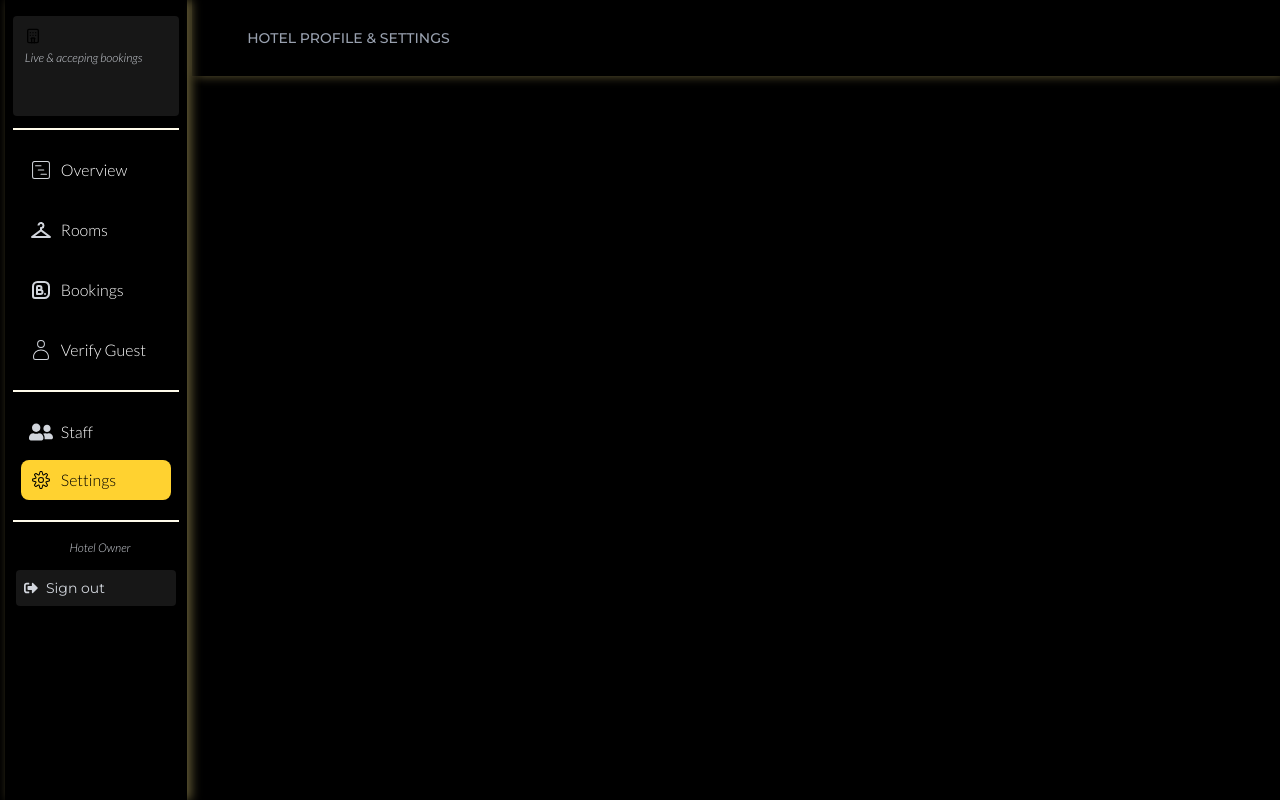
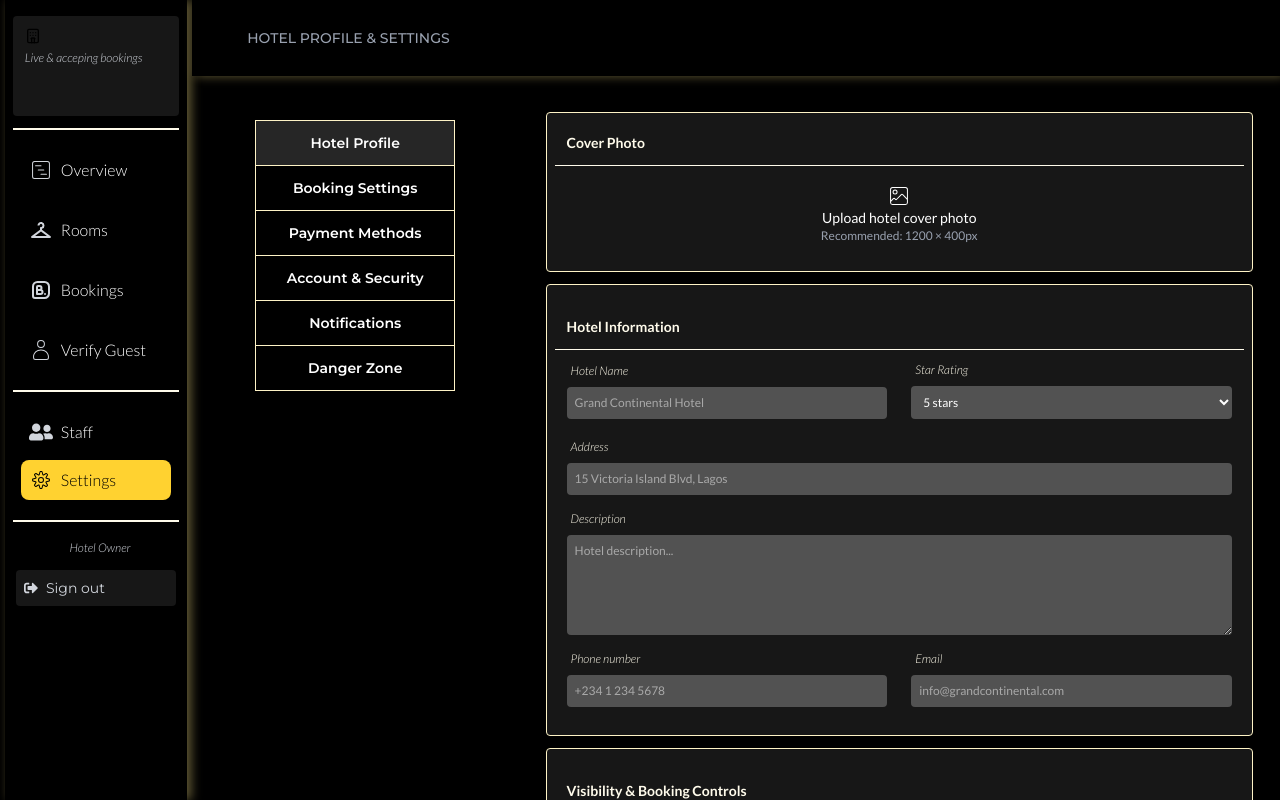
Before and after one commit to Chavon007/axis-admin, a React (Vite) app: page /dashboard in a window 1280 px wide. Both pictures are taken after a click on the button "Settings". Shown: the top 800 px of the page. Built offline with nearby package versions, Linux system fonts and the light colour scheme; the HTML template or start-up script is replaced by a standard one.

Commit message:
feat: style settings page with fixed sidebar, sticky navbar and hotel profile form

```diff
--- a/src/components/createHotel.tsx
+++ b/src/components/createHotel.tsx
@@ -1,7 +1,8 @@
 import { useState } from "react";
 import type { createHotel } from "../types/hotel";
 import { useCreateHotel } from "../hooks/createHotelHook";
-
+import { CiImageOn } from "react-icons/ci";
+import { FaToggleOff, FaToggleOn } from "react-icons/fa6";
 export function CreateHotel() {
   const [formData, setFormData] = useState<createHotel>({
     hotelName: "",
@@ -61,25 +62,41 @@ export function CreateHotel() {
   };
 
   return (
-    <div>
-      <form onSubmit={handleSubmit}>
-        <section>
-          <h4>Cover Photo</h4>
+    <div className="h-auto pb-6">
+      <form className="flex flex-col gap-3" onSubmit={handleSubmit}>
+        <section className="border h-40 bg-neutral-900 rounded border-amber-100 p-2">
+          <h4 className="text-sm font-lato font-bold text-amber-50 border-b p-3">
+            Cover Photo
+          </h4>
+
+          <label className="flex flex-col items-center justify-center cursor-pointer h-24 text-white font-lato">
+            <CiImageOn size={24} />
+            <p className="text-sm">Upload hotel cover photo</p>
+            <small className="text-gray-400 text-xs">
+              Recommended: 1200 × 400px
+            </small>
             <input
-            type="files"
+              type="file"
               accept="image/*"
+              className="hidden"
               onChange={(e) =>
                 setFormData({ ...formData, image: e.target.files?.[0] ?? "" })
               }
             />
+          </label>
         </section>
 
-        <section>
-          <h4>Hotel Information</h4>
-          <div>
-            <label>
-              <h5>Hotel Name</h5>
+        <section className="border h-auto bg-neutral-900 rounded border-amber-100 py-5 px-2">
+          <h4 className="text-sm font-lato font-bold text-amber-50 border-b p-3">
+            Hotel Information
+          </h4>
+          <div className="flex justify-between items-center">
+            <label className="w-[50%] p-3 flex flex-col gap-2">
+              <h5 className="text-xs font-lato font-light italic text-amber-50 ml-1 ">
+                Hotel Name
+              </h5>
               <input
+                className="p-2 focus:outline-none text-white text-xs rounded bg-neutral-600 font-lato"
                 type="text"
                 value={formData.hotelName}
                 onChange={(e) =>
@@ -88,9 +105,12 @@ export function CreateHotel() {
                 placeholder="Grand Continental Hotel"
               />
             </label>
-            <label>
-              <h5>Star Rating</h5>
+            <label className="w-[50%]  p-3 flex flex-col gap-2">
+              <h5 className="text-xs font-lato font-light italic text-amber-50 ml-1 ">
+                Star Rating
+              </h5>
               <select
+                className="p-2 focus:outline-none text-white text-xs rounded bg-neutral-600 font-lato"
                 value={formData.rating}
                 onChange={(e) =>
                   setFormData({ ...formData, rating: e.target.value })
@@ -104,9 +124,12 @@ export function CreateHotel() {
               </select>
             </label>
           </div>
-          <label>
-            <h5>Address</h5>
+          <label className="w-full py-2 px-3 flex flex-col gap-2">
+            <h5 className="text-xs font-lato font-light italic text-amber-50 ml-1 ">
+              Address
+            </h5>
             <input
+              className="p-2 focus:outline-none text-white text-xs rounded bg-neutral-600 font-lato"
               type="text"
               value={formData.address}
               onChange={(e) =>
@@ -115,9 +138,12 @@ export function CreateHotel() {
               placeholder="15 Victoria Island Blvd, Lagos"
             />
           </label>
-          <label>
-            <h5>Description</h5>
+          <label className="w-full py-2 px-3 flex flex-col gap-2">
+            <h5 className="text-xs font-lato font-light italic text-amber-50 ml-1 ">
+              Description
+            </h5>
             <textarea
+              className="p-2 h-25 focus:outline-none text-white text-xs rounded bg-neutral-600 font-lato"
               value={formData.description}
               onChange={(e) =>
                 setFormData({ ...formData, description: e.target.value })
@@ -128,10 +154,13 @@ export function CreateHotel() {
             ></textarea>
           </label>
 
-          <div>
-            <label>
+          <div className="flex justify-between items-center">
+            <label className="w-[50%] py-2 px-3 flex flex-col gap-2">
+              <h5 className="text-xs font-lato font-light italic text-amber-50 ml-1 ">
                 Phone number
+              </h5>
               <input
+                className="p-2 focus:outline-none text-white text-xs rounded bg-neutral-600 font-lato"
                 type="tel"
                 placeholder="+234 1 234 5678"
                 value={formData.phoneNumber}
@@ -141,9 +170,13 @@ export function CreateHotel() {
               />
             </label>
 
-            <label>
+            <label className="w-[50%] py-2 px-3 flex flex-col gap-2">
+              <h5 className="text-xs font-lato font-light italic text-amber-50 ml-1 ">
+                {" "}
                 Email
+              </h5>
               <input
+                className="p-2 focus:outline-none text-white text-xs rounded bg-neutral-600 font-lato"
                 type="email"
                 value={formData.email}
                 onChange={(e) =>
@@ -155,92 +188,130 @@ export function CreateHotel() {
           </div>
         </section>
 
-        <section>
-          <h4>Visibility & Booking Controls</h4>
+        <section className="border h-auto bg-neutral-900 rounded border-amber-100 py-5 px-2">
+          <h4 className="text-sm font-lato font-bold text-amber-50 border-b p-3">
+            Visibility & Booking Controls
+          </h4>
 
-          <label>
-            <div>
-              <h5>Listed on StayHub app</h5>
-              <small>Hotel is visible to guests browsing</small>
+          <label className="flex justify-between items-center p-3">
+            <div className=" flex flex-col">
+              <h5 className="text-sm  font-montserra font-bold  text-amber-50 ml-1 ">
+                Listed on StayHub app
+              </h5>
+              <small className="text-xs font-lato font-light italic text-gray-400 ml-1 ">
+                Hotel is visible to guests browsing
+              </small>
             </div>
-            <div>
-              <input
-                type="checkbox"
-                checked={formData.visibility}
-                onChange={(e) =>
-                  setFormData({ ...formData, visibility: e.target.checked })
+            <div
+              className="cursor-pointer text-2xl"
+              onClick={() =>
+                setFormData({ ...formData, visibility: !formData.visibility })
               }
-              />
-              <span></span>
+            >
+              {formData.visibility ? (
+                <FaToggleOn className="text-amber-400 " />
+              ) : (
+                <FaToggleOff className="text-amber-300 " />
+              )}
             </div>
           </label>
 
-          <label>
-            <div>
-              <h5>Accepting new bookings</h5>
-              <small>Guests can book available rooms</small>
+          <label className="flex justify-between items-center p-3">
+            <div className="flex flex-col">
+              <h5 className="text-sm  font-montserra font-bold  text-amber-50 ml-1 ">
+                Accepting new bookings
+              </h5>
+              <small className="text-xs font-lato font-light italic text-gray-400 ml-1 ">
+                Guests can book available rooms
+              </small>
             </div>
-            <div>
-              <input
-                type="checkbox"
-                checked={formData.acceptingBooking}
-                onChange={(e) =>
+            <div
+              className="cursor-pointer text-2xl"
+              onClick={() =>
                 setFormData({
                   ...formData,
-                    acceptingBooking: e.target.checked,
+                  acceptingBooking: !formData.acceptingBooking,
                 })
               }
-              />
-              <span></span>
+            >
+              {formData.visibility ? (
+                <FaToggleOn className="text-amber-400 " />
+              ) : (
+                <FaToggleOff className="text-amber-300 " />
+              )}
             </div>
           </label>
-          <label>
-            <div>
-              <h5>Require booking approval</h5>
-              <small>You manually confirm each booking</small>
+          <label className="flex justify-between items-center p-3">
+            <div className="flex flex-col">
+              <h5 className="text-sm font-montserra font-bold  text-amber-50 ml-1">
+                Require booking approval
+              </h5>
+              <small className="text-xs font-lato font-light italic text-gray-400 ml-1 ">
+                You manually confirm each booking
+              </small>
             </div>
-            <div>
-              <input
-                checked={formData.bookingApproval}
-                onChange={(e) =>
+            <div
+              className="cursor-pointer text-2xl"
+              onClick={() =>
                 setFormData({
                   ...formData,
-                    bookingApproval: e.target.checked,
+                  bookingApproval: !formData.bookingApproval,
                 })
               }
-                type="checkbox"
-              />
-              <span></span>
+            >
+              {formData.bookingApproval ? (
+                <FaToggleOn className="text-amber-400 " />
+              ) : (
+                <FaToggleOff className="text-amber-300 " />
+              )}
             </div>
           </label>
-          <label>
-            <div>
-              <h5>Instant booking (auto-confirm)</h5>
-              <small>Bookings confirmed after payment</small>
+          <label className="flex justify-between items-center p-3">
+            <div className="flex flex-col">
+              <h5 className="text-sm  font-montserra font-bold  text-amber-50 ml-1 ">
+                Instant booking (auto-confirm)
+              </h5>
+              <small className="text-xs font-lato font-light italic text-gray-400 ml-1">
+                Bookings confirmed after payment
+              </small>
             </div>
-            <div>
-              <input
-                checked={formData.instantBooking}
-                onChange={(e) =>
-                  setFormData({ ...formData, instantBooking: e.target.checked })
+            <div
+              className="cursor-pointer text-2xl"
+              onClick={() =>
+                setFormData({
+                  ...formData,
+                  instantBooking: !formData.instantBooking,
+                })
               }
-                type="checkbox"
-              />
-              <span></span>
+            >
+              {formData.instantBooking ? (
+                <FaToggleOn className="text-amber-400 " />
+              ) : (
+                <FaToggleOff className="text-amber-300 " />
+              )}
             </div>
           </label>
         </section>
 
-        <section>
-          <button>Discard</button>
-          <button disabled={loading}>
+        <section className=" flex gap-2 justify-end items-center">
+          <button className="text-xs font-lato font-light cursor-pointer hover:scale-105 hover:bg-neutral-700  w-30 bg-neutral-400 p-2 rounded text-white">
+            Discard
+          </button>
+          <button
+            className="text-xs font-lato font-light cursor-pointer hover:scale-105 hover:bg-neutral-400  w-30 bg-neutral-700 p-2 rounded text-white"
+            disabled={loading}
+          >
             {loading ? "Saving..." : "Save Changes"}
           </button>
         </section>
 
-        {error && <p>{error}</p>}
-        {success && <p>{success}</p>}
-        {formError && <p>{formError}</p>}
+        {error && <p className="text-red-500 text-center text-xs">{error}</p>}
+        {success && (
+          <p className="text-green-500 text-center text-xs">{success}</p>
+        )}
+        {formError && (
+          <p className="text-red-500 text-center text-xs">{formError}</p>
+        )}
       </form>
     </div>
   );
--- a/src/components/settingsbutton.tsx
+++ b/src/components/settingsbutton.tsx
@@ -23,11 +23,11 @@ const buttonCard = [
 
 export function SettingsButton({ activeTab, setActiveTab }: settingProps) {
   return (
-    <div>
+    <div className="w-50 mx-auto flex flex-col border border-amber-100">
       {buttonCard.map((b) => (
         <button
           key={b.title}
-          className={` ${activeTab === b.title ? "text-black" : "text-gray-300"}`}
+          className={`cursor-pointer w-full last:border-b-0 hover:bg-neutral-800 border-b border-b-amber-100 text-xs md:text-sm font-montserra text-white font-semibold p-3 ${activeTab === b.title ? "bg-neutral-800" : ""}`}
           onClick={() => setActiveTab(b.title)}
         >
           {b.title}
--- a/src/components/sidebar.tsx
+++ b/src/components/sidebar.tsx
@@ -47,7 +47,7 @@ function SideBar({ activeTab, setActiveTab }: sideBarProps) {
   const { logout } = useAuth();
 
   return (
-    <div className="w-[95%] mx-auto p-2 flex flex-col h-screen  gap-3 shadow-[4px_0_10px_rgb(253_230_138/0.4)] ">
+    <div className="w-[95%] mx-auto p-2 flex flex-col h-screen   gap-3 shadow-[4px_0_10px_rgb(253_230_138/0.4)] ">
       <section className="bg-neutral-900 rounded rounded-1xl p-3 mt-2 max-w-70 h-25">
         {user?.hotelImage ? (
           <img className="w-[95%] mx-auto" src={user.hotelImage} />
--- a/src/pages/dashboard/dashbaord.tsx
+++ b/src/pages/dashboard/dashbaord.tsx
@@ -2,21 +2,25 @@ import { useState } from "react";
 import SideBar from "../../components/sidebar";
 import Navbar from "../../components/navbar";
 import Overview from "../main/overview";
+import { Settings } from "../main/settings";
 
 function Dashboard() {
   const [activeTab, setActiveTab] = useState("Overview");
   return (
-    <div className="bg-black min-h-screen  flex justify-between h-auto">
-      <section className="w-[15%] ">
+    <div className="bg-black min-h-screen flex justify-between h-auto">
+      <section className="w-[15%] fixed top-0 left-0 h-screen">
         <SideBar activeTab={activeTab} setActiveTab={setActiveTab} />
       </section>
 
-      <section className="w-[85%]  flex flex-col gap-2">
-        <div className="shadow-[4px_0_10px_rgb(253_230_138/0.4)]">
+      <section className="w-[85%] ml-[15%] flex flex-col gap-2">
+        <div className="shadow-[4px_0_10px_rgb(253_230_138/0.4)] sticky top-0 z-10 bg-black">
           <Navbar activeTab={activeTab} />
         </div>
 
-        <main className="mt-7">{activeTab === "Overview" && <Overview />}</main>
+        <main className="mt-7">
+          {activeTab === "Overview" && <Overview />}
+          {activeTab === "Settings" && <Settings />}
+        </main>
       </section>
     </div>
   );
--- a/src/pages/main/settings.tsx
+++ b/src/pages/main/settings.tsx
@@ -4,11 +4,13 @@ import { SettingsButton } from "../../components/settingsbutton";
 export function Settings() {
   const [activeTab, setActiveTab] = useState("Hotel Profile");
   return (
-    <div>
-      <section>
+    <div className=" flex justify-between">
+      <section className="w-[30%] p-2 ">
         <SettingsButton activeTab={activeTab} setActiveTab={setActiveTab} />
       </section>
-      <section>{activeTab === "Hotel Profile" && <CreateHotel />}</section>
+      <section className="w-[65%] mx-auto">
+        {activeTab === "Hotel Profile" && <CreateHotel />}
+      </section>
     </div>
   );
 }
```
Lines whose indentation alone changed are shown as unchanged.
